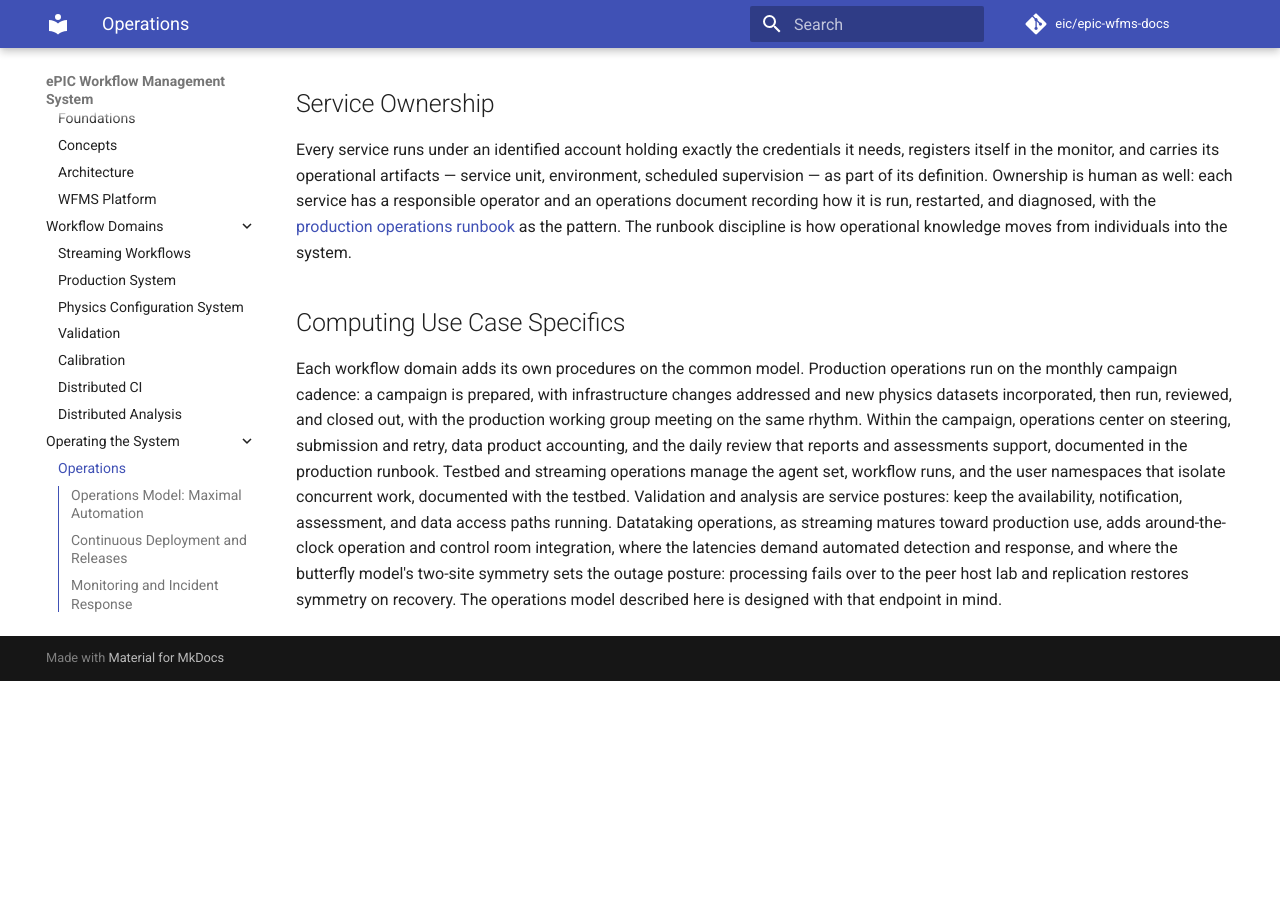
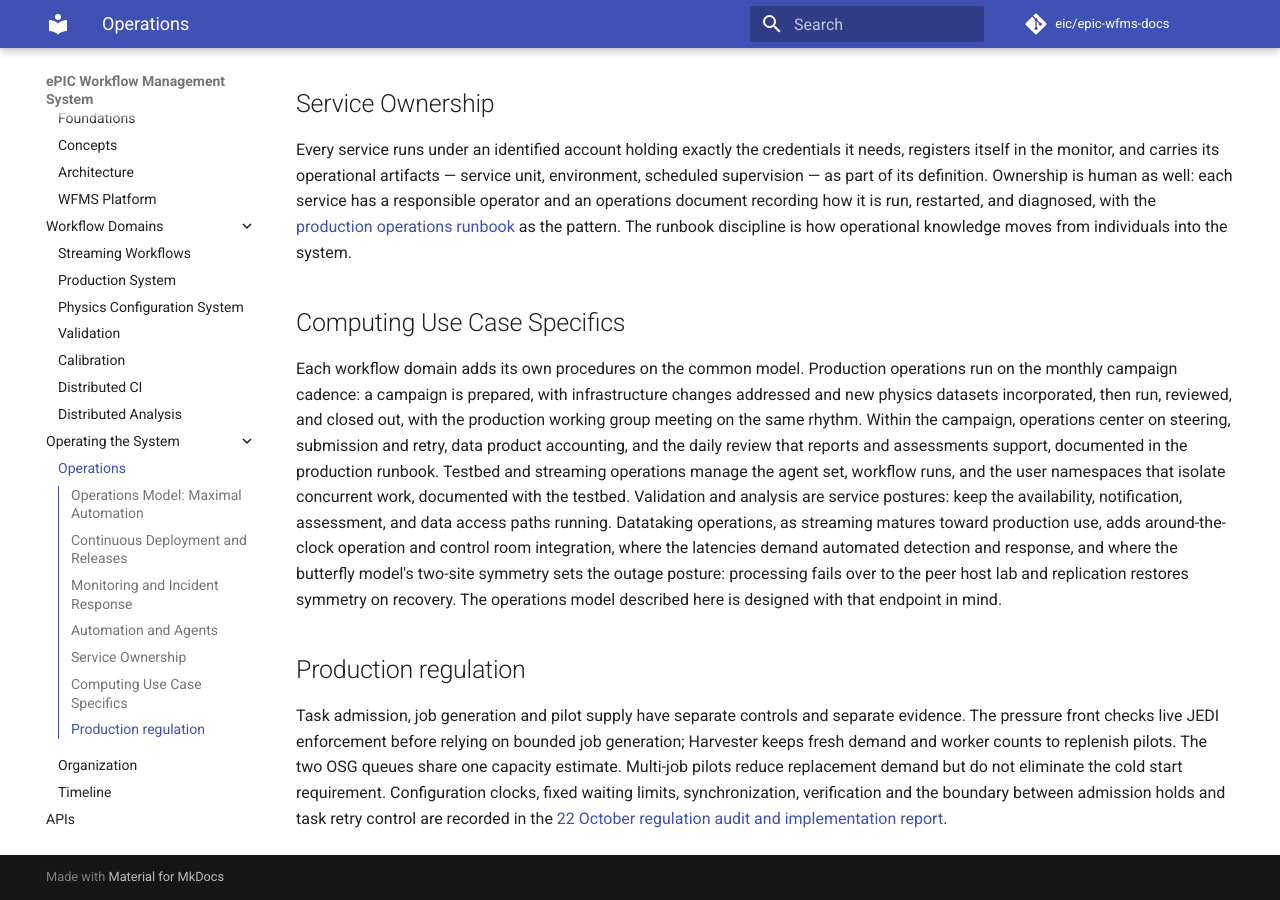
Before and after one commit to eic/epic-wfms-docs, an MkDocs documentation site: the page built from docs/operations.md, in a window 1280 px wide and 900 px high, scrolled down 2017 px. Built offline with MkDocs 1.6.1 and Material for MkDocs 9.7.7, drawn with Linux system fonts in a browser that asks for light colours; comment, search, counter and statistics services are not loaded; before the commit the page ends 2698 px from its top, so only the background shows below that.

Commit message:
Describe production regulation controls and evidence
Co-authored-by: Codex <codex@openai.com>

```diff
--- a/docs/operations.md
+++ b/docs/operations.md
@@ -101,3 +101,14 @@ streaming matures toward production use, adds around-the-clock operation and con
 latencies demand automated detection and response, and where the butterfly model's two-site symmetry sets the outage
 posture: processing fails over to the peer host lab and replication restores symmetry on recovery. The operations model
 described here is designed with that endpoint in mind.
+
+## Production regulation
+
+Task admission, job generation and pilot supply have separate controls and
+separate evidence. The pressure front checks live JEDI enforcement before
+relying on bounded job generation; Harvester keeps fresh demand and worker
+counts to replenish pilots. The two OSG queues share one capacity estimate.
+Multi-job pilots reduce replacement demand but do not eliminate the cold
+start requirement. Configuration clocks, fixed waiting limits, synchronization,
+verification and the boundary between admission holds and task retry control
+are recorded in the [22 October regulation audit and implementation report](https://github.com/BNLNPPS/swf-epicprod/blob/main/docs/REGULATION_AUDIT_2026-10-22.md).
```
